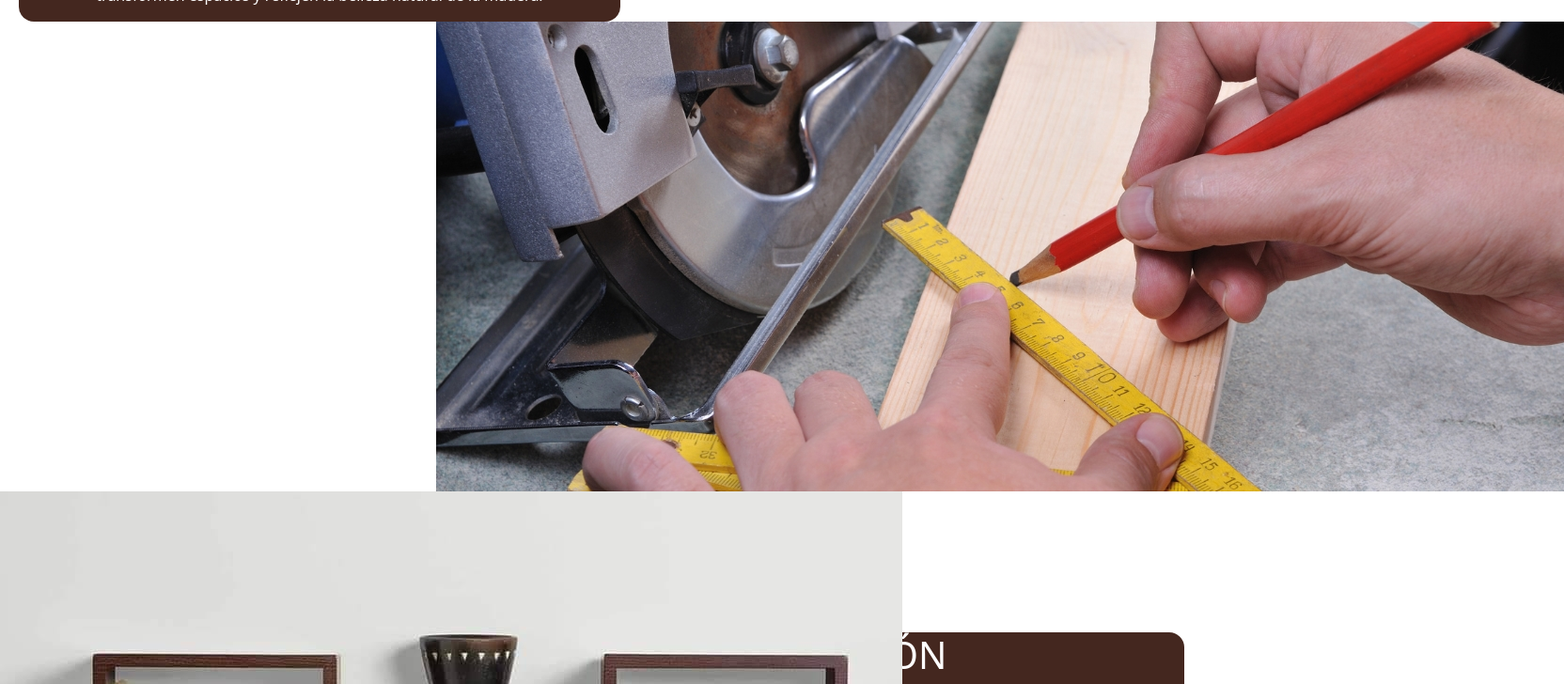
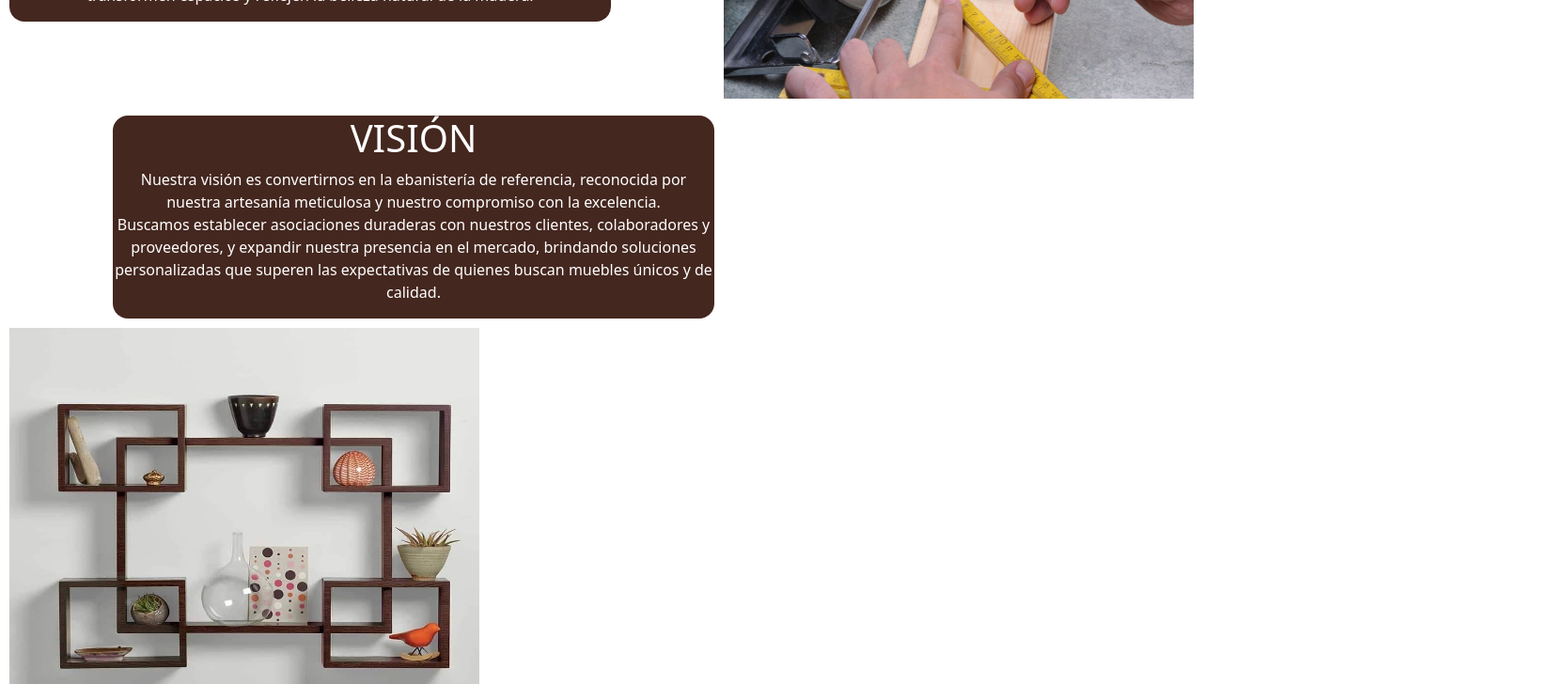
Before and after one commit to AnaMorales4/Carpinteria, a React (Create React App) app: page /Info in a window 1280 px wide. Shown: the part 240-968 px from the top of the page at 94% size, 1664 px wide, since content can reach past the window. Built offline with nearby package versions, Linux system fonts and the light colour scheme.

Commit message:
tamaños

```diff
--- a/src/Componentes/Info.js
+++ b/src/Componentes/Info.js
@@ -9,9 +9,9 @@ function Informacion(){
             Nos esforzamos por ofrecer a nuestros clientes piezas únicas y duraderas que transformen espacios
             y reflejen la belleza natural de la madera.</p>
     </div>
-    <div class="info1">
-        <img src={require("../Imagenes/info1.jpg")}/>
-    </div>
+        <div>
+            <img src={require("../Imagenes/info1.jpg")} class="info1"/>
+        </div>
     <div class="vision" style={{justifyContent: "center", textAlign: 'center'}}>
     <h1 style={{textAlign:"center"}}>VISIÓN</h1>
     <p>Nuestra visión es convertirnos en la ebanistería de referencia, reconocida por nuestra artesanía
@@ -21,9 +21,9 @@ function Informacion(){
         de calidad.
     </p>
     </div>
-    <div class="info2">
-        <img src={require("../Imagenes/info2.jpg")}/>
-    </div>
+        <div>
+            <img src={require("../Imagenes/info2.jpg")} class="info2"/>
+        </div>
 </div>
     )
 }
--- a/src/Estilo/textos.css
+++ b/src/Estilo/textos.css
@@ -34,26 +34,29 @@
     grid-column-start: auto;
     border-radius: 1em;
     float: left;
-    margin-left: 20px;
+    margin-left: 10px;
 }
 .vision{
     width: 50%;
     color: white;
     background-color: #44271F;
-    margin-top: 150px;
+    margin-top: 100px;
     grid-column-start: auto;
     border-radius: 1em;
     float: right;
-    margin-right: 20px;
+    margin-right: 10px;
 }
 .info1{
-    position: relative;
     float: right;
-    left: 30%;
-    right: 20%;
+    width: 500px;
+    height: 250px;
+    margin-right:10px ;
+    margin-top: 15px;
 }
 .info2{
     float: left;
-    width: 10px;
-    height: 10px;
+    width: 500px;
+    height: 450px;
+    margin-left: 10px;
+    margin-top: 10px;
 }
```
